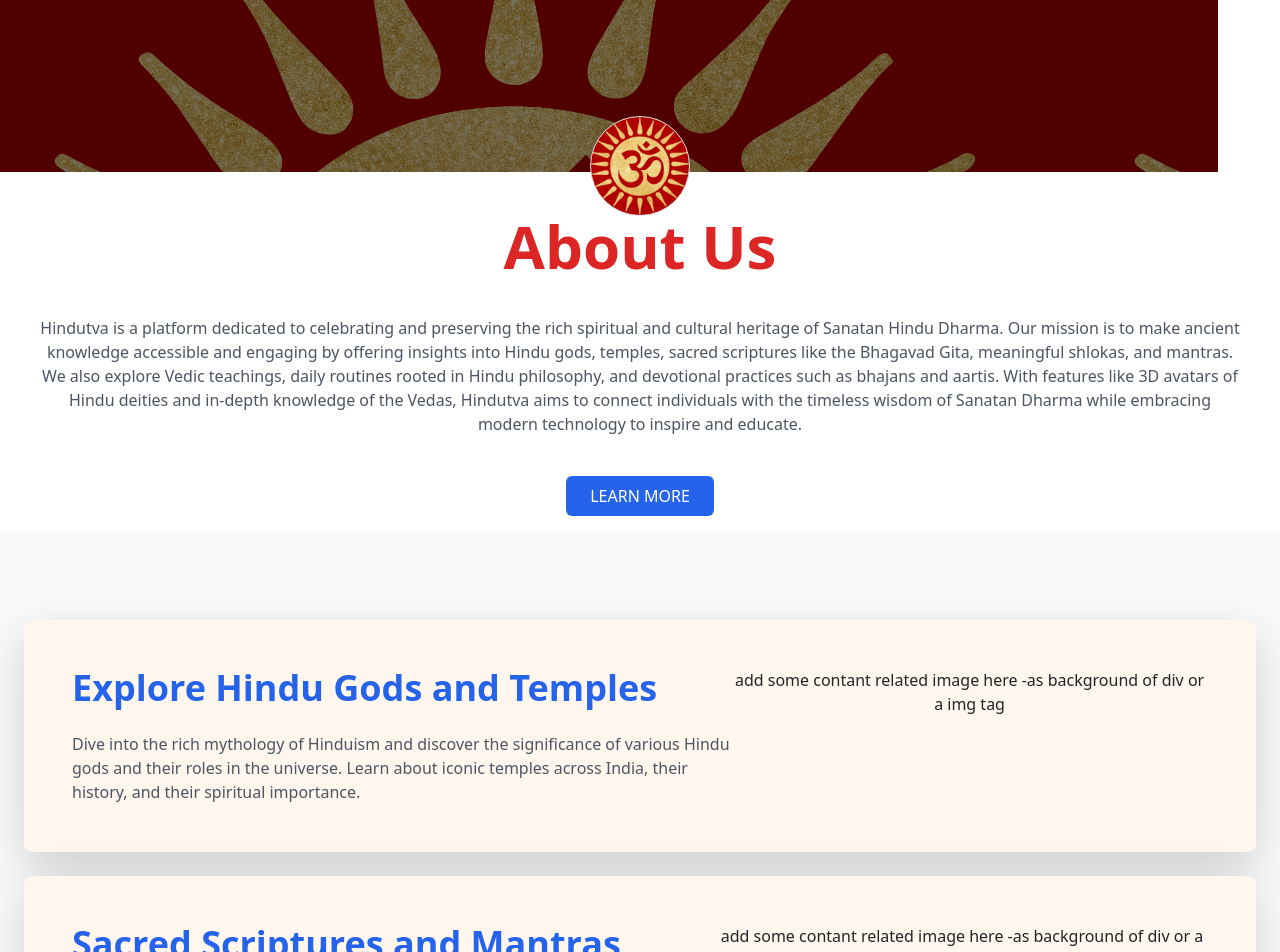
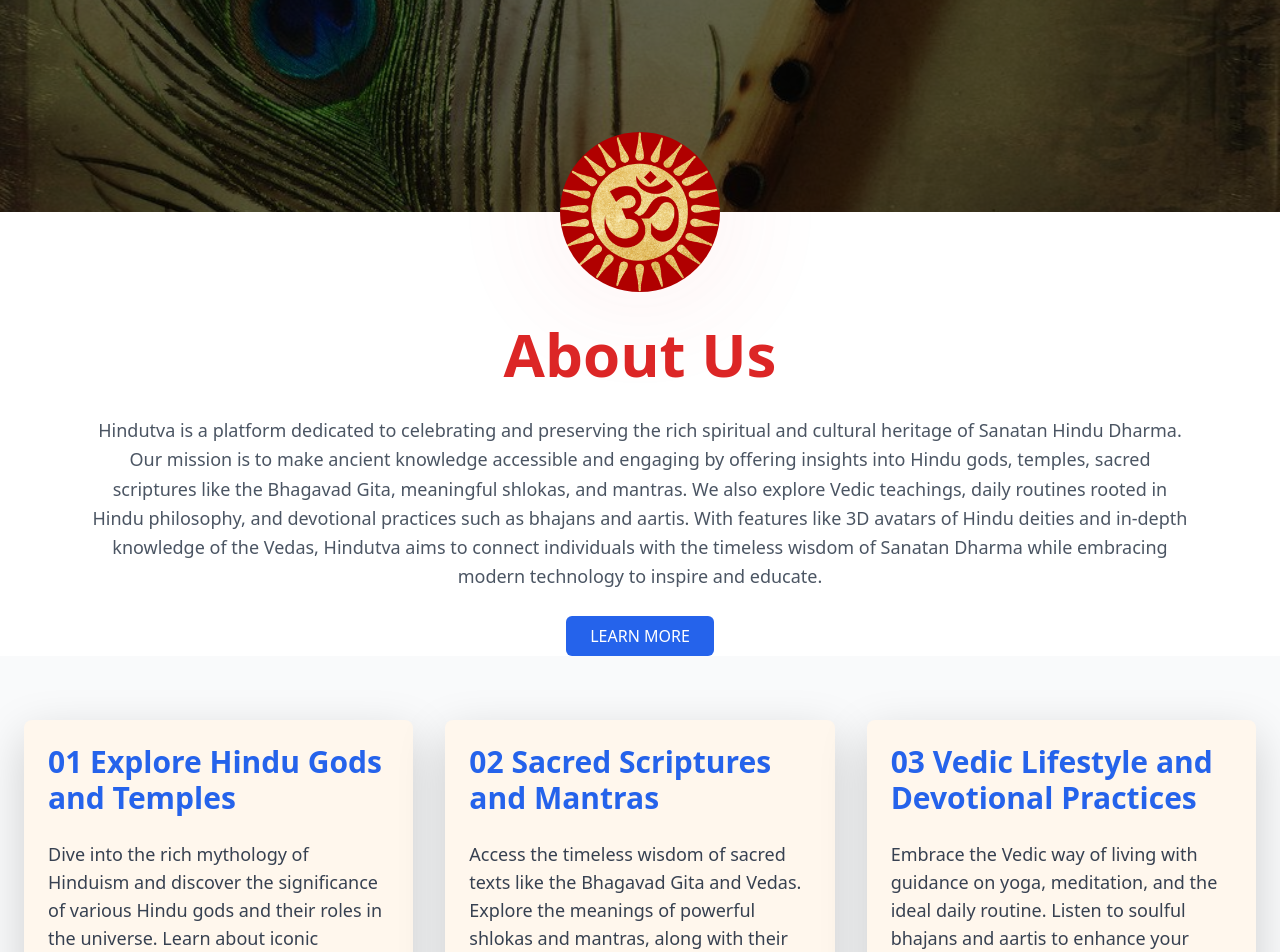
Before and after one commit to SwastikSadhna/hinduism_updated, a React (Vite) app in the folder hinduism/: page /About in a window 1280 px wide. Shown: the part 180-1132 px from the top of the page. Built offline with nearby package versions, Linux system fonts and the light colour scheme.

Commit message:
Updating the about page

```diff
--- a/hinduism/Components/About/Feature.jsx
+++ b/hinduism/Components/About/Feature.jsx
@@ -1,15 +1,15 @@
 export default function Features() {
   const features = [
     {
-      number: "Explore Hindu Gods and Temples ",
+      number: "01 Explore Hindu Gods and Temples ",
       text: "Dive into the rich mythology of Hinduism and discover the significance of various Hindu gods and their roles in the universe. Learn about iconic temples across India, their history, and their spiritual importance.",
     },
     {
-      number: "Sacred Scriptures and Mantras",
+      number: "02 Sacred Scriptures and Mantras",
       text: "Access the timeless wisdom of sacred texts like the Bhagavad Gita and Vedas. Explore the meanings of powerful shlokas and mantras, along with their relevance to modern life and spiritual practices.",
     },
     {
-      number: "Vedic Lifestyle and Devotional Practices",
+      number: "03 Vedic Lifestyle and Devotional Practices",
       text: "Embrace the Vedic way of living with guidance on yoga, meditation, and the ideal daily routine. Listen to soulful bhajans and aartis to enhance your spiritual journey and connection with the divine.",
     },
   ];
@@ -17,11 +17,11 @@ export default function Features() {
   return (
     <div className="bg-gray-50 py-16">
       <div className="container mx-auto px-4">
-        <div className="">
+        <div className="grid grid-cols-1 md:grid-cols-3 gap-8">
           {features.map((feature, index) => (
             <div
               key={index}
-              className={`my-4 p-12 rounded-lg shadow-lg transform transition-transform hover:scale-105 hover:-translate-y-2 ${
+              className={`p-6 rounded-lg shadow-lg transform transition-transform hover:scale-105 hover:-translate-y-2 ${
                 index % 2 === 0 ? 'bg-blue-100' : 'bg-blue-200'
               }` }
               style={{ backgroundColor: `#FFF7ED` ,
@@ -29,15 +29,10 @@ export default function Features() {
                   "0 10px 20px rgba(0, 0, 0, 0.1), 0 6px 6px rgba(0, 0, 0, 0.1)",
               }}
             >
-              <div className="flex w-100">
-              <div>
-                <p className="text-4xl font-extrabold text-blue-600 mb-4">{feature.number}</p>
-              <p className="text-gray-600 text-md">{feature.text}</p>
+              <div className="text-3xl font-extrabold text-blue-600 mb-4">
+                {feature.number}
               </div>
-              <div className="text-center w-full">
-                add some contant related image here -as background of div or a img tag
-                </div>
-              </div>
+              <p className="text-gray-700 text-lg">{feature.text}</p>
             </div>
           ))}
         </div>
--- a/hinduism/Components/About/Hero.jsx
+++ b/hinduism/Components/About/Hero.jsx
@@ -1,67 +1,106 @@
-import { useEffect, useRef } from "react";
-import { gsap } from "gsap";
-import Button from "./Button";
-import { imageDetails } from "../../resources";
+"use client"
+
+import { useEffect, useRef } from "react"
+import { gsap } from "gsap"
+import Button from "./Button"
+import { imageDetails } from "../../resources"
 
 export default function Hero() {
-  const logoRef = useRef(null);
-  const textRef = useRef(null);
-  const contentRef = useRef(null);
+  const logoRef = useRef(null)
+  const textRef = useRef(null)
+  const contentRef = useRef(null)
 
   useEffect(() => {
     // GSAP animation sequence
-    const timeline = gsap.timeline();
+    const timeline = gsap.timeline()
 
-    // Animate the logo: Scale in and move to the left
-    timeline
-      .fromTo(
+    // Animate the logo: Scale from center
+    timeline.fromTo(
       logoRef.current,
-        { scale: 0, opacity: 0 },
-        { scale: 1, opacity: 1, duration: 1.5, ease: "back.out(1.7)" }
+      {
+        scale: 0,
+        opacity: 0,
+        rotation: -180
+      },
+      {
+        scale: 1,
+        opacity: 1,
+        rotation: 0,
+        duration: 1.5,
+        ease: "back.out(1.7)"
+      }
     )
-      .to(logoRef.current, { x: "-40%", duration: 1, ease: "power2.out" });
 
     // Animate the site name
     timeline.fromTo(
       textRef.current,
-      { opacity: 0, x: 50 },
-      { opacity: 1, x: 0, duration: 1, ease: "power2.out" },
-      "-=0.5" // Overlap with logo animation
-    );
+      {
+        opacity: 0,
+        y: 30
+      },
+      {
+        opacity: 1,
+        y: 0,
+        duration: 1,
+        ease: "power2.out"
+      },
+      "-=0.5"
+    )
 
-    // Animate the rest of the content
+    // Animate the content
     timeline.fromTo(
       contentRef.current,
-      { opacity: 0, y: 20 },
-      { opacity: 1, y: 0, duration: 1, ease: "power2.out" },
-      "-=0.5"
-    );
-  }, []);
+      {
+        opacity: 0,
+        y: 50
+      },
+      {
+        opacity: 1,
+        y: 0,
+        duration: 1,
+        ease: "power2.out"
+      },
+      "-=0.7"
+    )
+  }, [])
 
   return (
-    <div className="container mx-auto px-4 py-3 items-center justify-between gap-8">
-      <div className="w-[97vw] h-[35vh] -ml-12 -mt-4" style={{ backgroundImage: `url(${imageDetails.logo.src})`, backgroundBlendMode: "multiply", backgroundColor: "rgba(3, 0, 0, 0.54)",  }}>
-      </div>
+    <div className="flex flex-col items-center w-full">
+      {/* Background Image */}
+      <div
+        className="w-full h-[40vh] bg-cover bg-center relative"
+        style={{
+          backgroundImage: `url(${imageDetails.AboutBg.src})`,
+          backgroundBlendMode: "multiply",
+          backgroundColor: "rgba(3, 0, 0, 0.54)"
+        }}
+      />
+
       {/* Logo Section */}
-      <div className="w-full relative -mt-14">
-        <div className="aspect-square max-w-[100px] mx-auto">
-          <div className="absolute bg-blue-500 rounded-full opacity-10 blur-3xl"></div>
       <div
-            className="relative w-full h-full bg-contain bg-center bg-no-repeat rounded-full border"
-            style={{ backgroundImage: `url(${imageDetails.logo.src})` }}
-          ></div>
+        ref={logoRef}
+        className="relative -mt-20 mb-8"
+      >
+        <div className="w-40 h-40 relative">
+          <div className="absolute inset-0 bg-red-500 rounded-full opacity-10 blur-3xl" />
+          <img
+            src={imageDetails.logo.src}
+            alt="Om Symbol"
+            className="w-full h-full rounded-circle object-contain relative z-10"
+          />
         </div>
       </div>
 
-      {/* Text Section */}
-      <div className="w-full text-center md:text-left" ref={contentRef}>
+      {/* Content Section */}
+      <div className="max-w-6xl mx-auto px-4 text-center">
         <h1
           ref={textRef}
-          className="text-5xl md:text-6xl font-bold mb-4 text-red-600"
+          className="text-5xl md:text-6xl font-bold mb-8 text-red-600"
         >
           About Us
         </h1>
-        <p className="text-gray-600 mb-6 p-3 text-md">
+        <div ref={contentRef} className="space-y-6">
+          <p className="text-gray-600 text-lg leading-relaxed">
             Hindutva is a platform dedicated to celebrating and preserving the
             rich spiritual and cultural heritage of Sanatan Hindu Dharma. Our
             mission is to make ancient knowledge accessible and engaging by
@@ -74,8 +113,9 @@ export default function Hero() {
             Sanatan Dharma while embracing modern technology to inspire and
             educate.
           </p>
-        <Button>LEARN MORE</Button>
+          <Button className="mt-6">LEARN MORE</Button>
         </div>
       </div>
-  );
+    </div>
+  )
 }
--- a/hinduism/resources.js
+++ b/hinduism/resources.js
@@ -28,9 +28,14 @@ import NightShlok1 from './src/Resources/Shlok/Night Shlok-1.png'
 import NightShlok2 from './src/Resources/Shlok/Night Shlok-2.jpg'
 import StudyShlok1 from './src/Resources/Shlok/Study Shlok-1.png'
 import StudyShlok2 from './src/Resources/Shlok/Study Shlok-2.jpg'
+import AboutBg from './src/Resources/About/AboutBg.jpg'
 
 const images = [Rammandir,logo,loading,carousel2,Dhwarika,Rameshwaram,Jagganathpuri,Badrinath,Sanatan,Brahma,Vishnu,Shiv,Temple,HeroImage];
 const imageDetails = {
+    AboutBg:{
+        src: AboutBg,
+        alt: 'About Background',
+    },
     Nirmal:{
         src: Nirmal,
         alt:'Nirmal',
```
Also changed, not shown: hinduism/src/Resources/About/AboutBg.jpg (added). Lines whose indentation alone changed are shown as unchanged.
